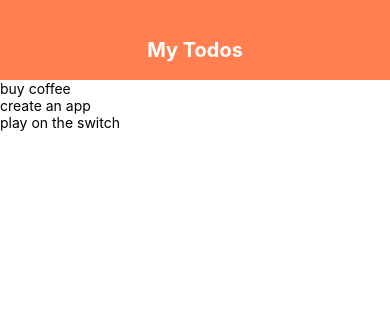
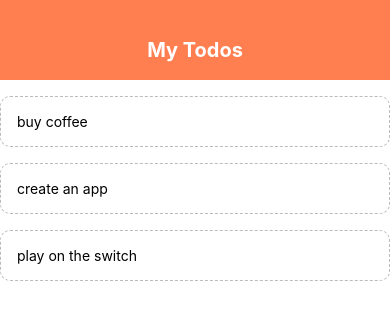
Before and after one commit to imroatulfaizah/react-native, a React Native app: screen / in a window 390 px wide. Shown: the top 320 px of the page. Built offline with nearby package versions, Linux system fonts and the light colour scheme.

Commit message:
to do app (part 2)

```diff
--- a/App.js
+++ b/App.js
@@ -9,6 +9,7 @@
 import React, { useState } from 'react';
 import { StyleSheet, Text, View, FlatList } from 'react-native';
 import Header from './components/header';
+import TodoItem from './components/todoItem';
 
 export default function App() {
   const [todos, setTodos] = useState([
@@ -16,6 +17,12 @@
     { text: 'create an app', key: '2'},
     { text: 'play on the switch', key: '3'}
   ]);
+
+  const pressHandler = (key) => {
+    setTodos((prevTodos) => {
+      return prevTodos.filter(todo => todo.key != key);
+    })
+  }
 
   return (
     <View style={styles.container}>
@@ -26,7 +33,7 @@
           <FlatList
             data={todos}
             renderItem={({ item }) => (
-            <Text>{item.text}</Text>
+              <TodoItem item={item} pressHandler={pressHandler}></TodoItem>
             )}/>
         </View>
       </View>
--- /dev/null
+++ b/components/todoItem.js
@@ -0,0 +1,21 @@
+import React from 'react';
+import { StyleSheet, Text, TouchableOpacity } from 'react-native';
+
+export default function TodoItem({ item, pressHandler }) {
+    return (
+        <TouchableOpacity onPress={() => pressHandler(item.key)}>
+            <Text style={styles.item}>{item.text}</Text>
+        </TouchableOpacity>
+    )
+}
+
+const styles = StyleSheet.create({
+    item: {
+        padding: 16,
+        marginTop: 16,
+        borderColor: '#bbb',
+        borderWidth: 1,
+        borderStyle: 'dashed',
+        borderRadius: 10
+    }
+})
```
